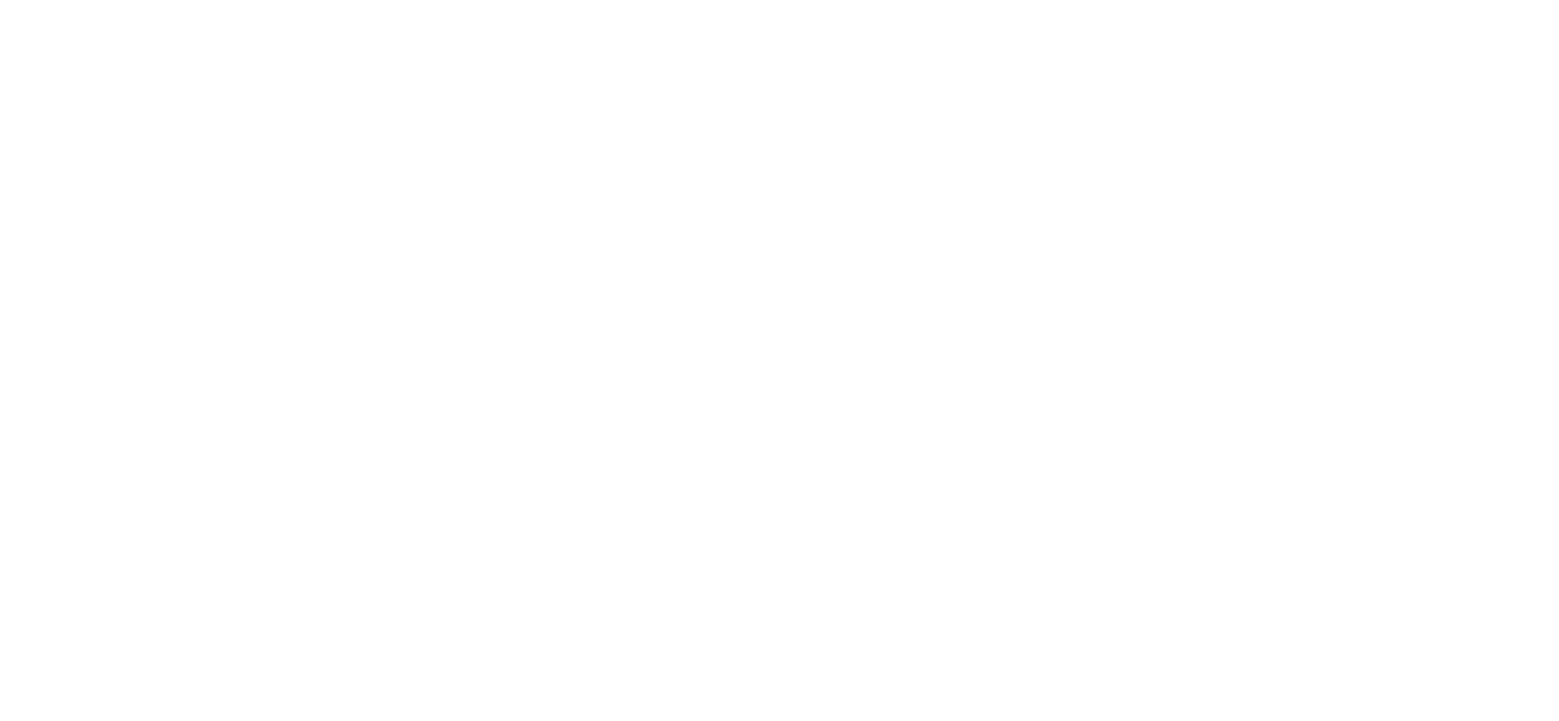
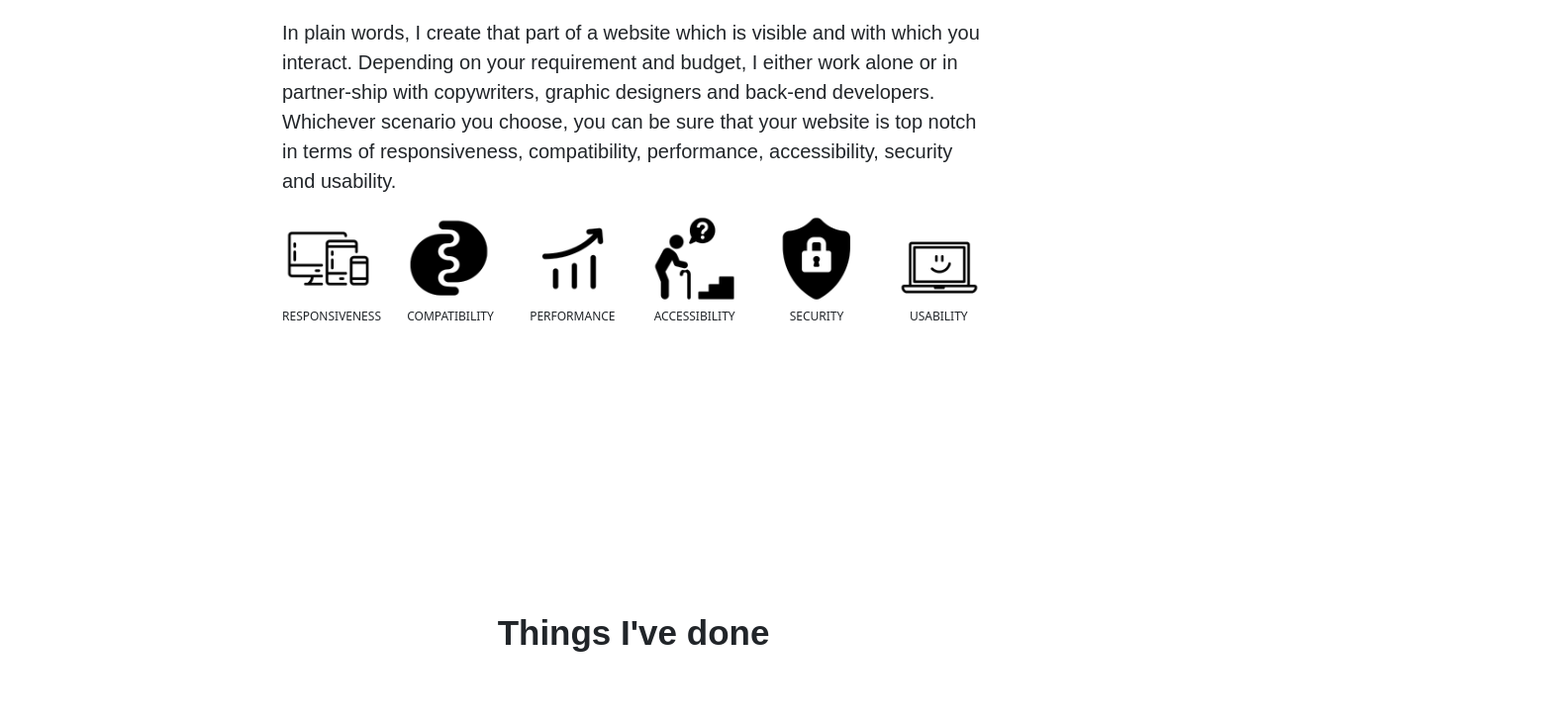
Before and after one commit to mohansky/mohankumarnext, a Next.js app: page /thankyou in a window 1280 px wide. Before the commit this address had no page. Shown: the part 477-1206 px from the top of the page at 99% size, 1575 px wide, since content can reach past the window. Before the commit the page ends 800 px from the top, so only its background shows below. Built offline with nearby package versions, Linux system fonts and the light colour scheme; grey boxes are pictures that could not be loaded.

Commit message:
Add files via upload

```diff
--- /dev/null
+++ b/pages/thankyou.js
@@ -0,0 +1,29 @@
+import {Container} from 'react-bootstrap'
+import { CMS_NAME } from '../lib/constants'
+import Head from 'next/head'
+import Layout from '../components/layout'
+import Services from "../components/services"
+import Work from "../components/work"
+import Process from "../components/process"
+import ThankYou from "../components/thank-you"
+import Progresscircle from '../components/progress-circle'
+
+export default function Index( ) {
+  return (
+    <>
+      <Layout>
+        <Head>
+          <title>{CMS_NAME}</title>
+          <meta property="og:image" content="/images/micon.png" />
+        </Head>
+        <Container>
+          <Progresscircle/>
+          <Services/>
+          <Work/>
+          <Process/>
+          <ThankYou/>
+        </Container>
+      </Layout>
+    </>
+  )
+}
```
